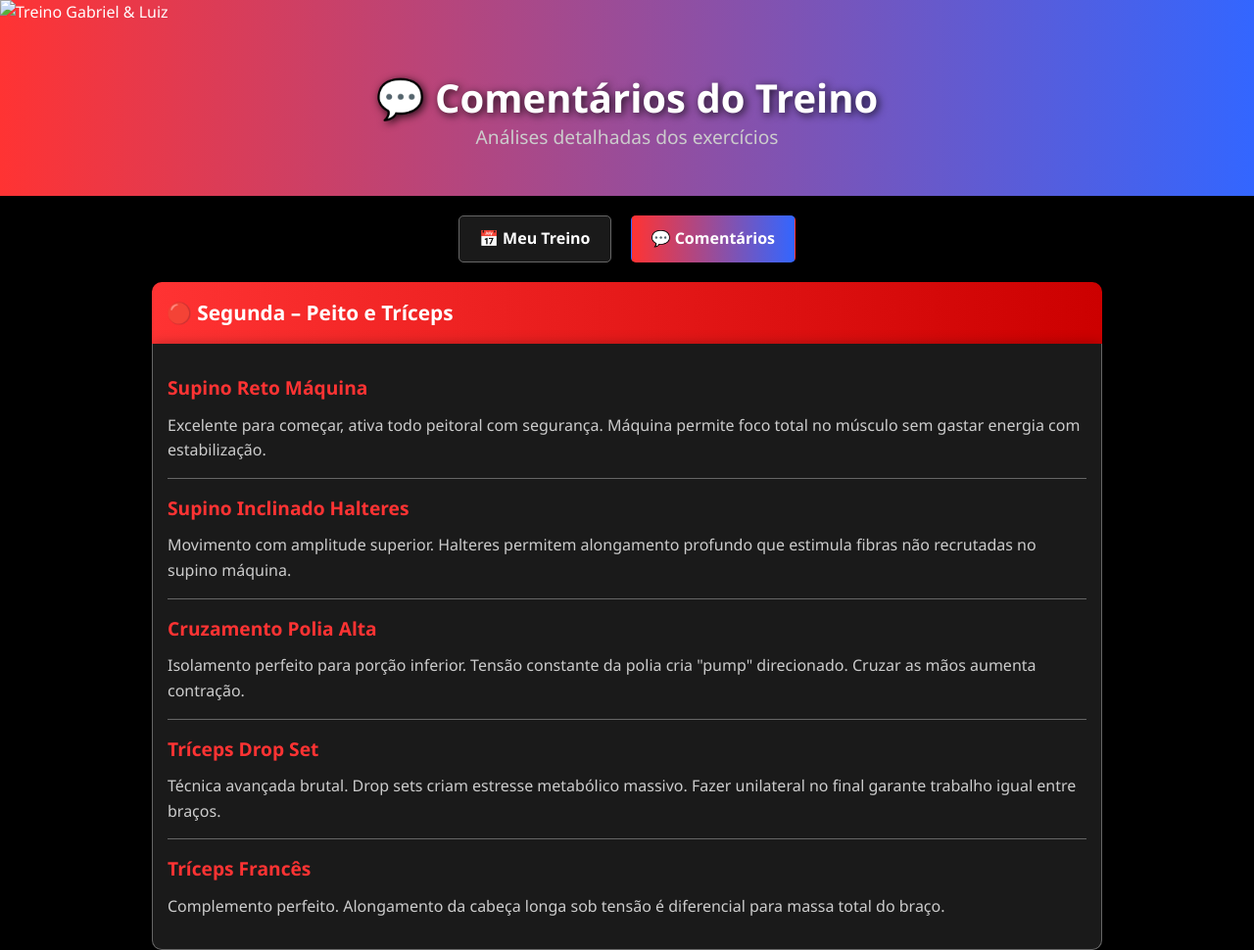
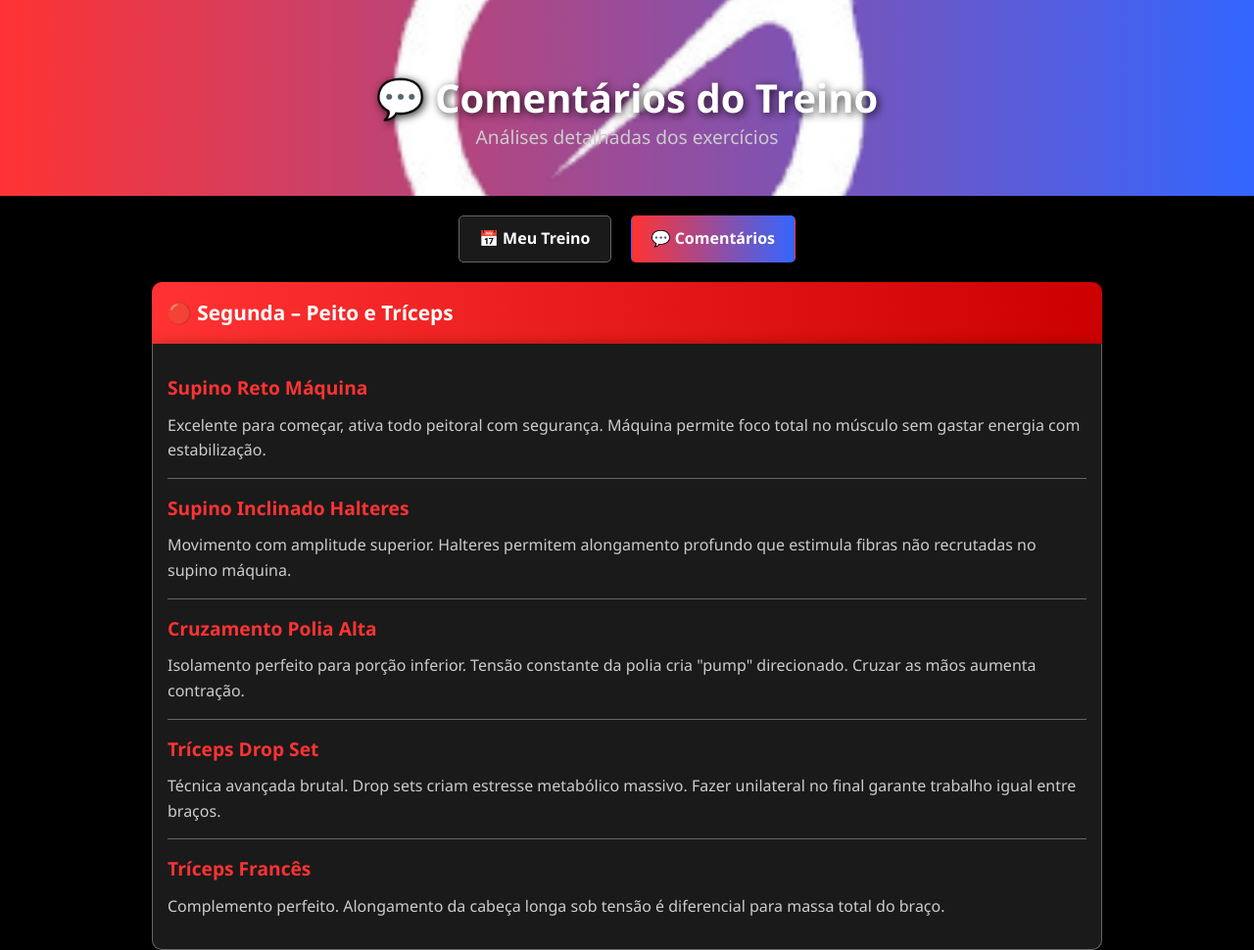
Before and after one commit to jhtdzhc12223/Treino, a plain HTML site: page comentarios.html in a window 1280 px wide. Shown: the top 970 px of the page at 98% size. Drawn offline with Linux system fonts and the light colour scheme.

Commit message:
Update header image from capa.jpg to capa.png

```diff
--- a/comentarios.html
+++ b/comentarios.html
@@ -1,4 +1,3 @@
-<!-- comentarios.html -->
 <!DOCTYPE html>
 <html lang="pt-br">
 <head>
@@ -12,7 +11,7 @@
 <body>
     <header>
         <div class="header-bg">
-            <img src="imagens/capa.jpg" alt="Treino Gabriel & Luiz" class="header-img">
+            <img src="imagens/capa.png" alt="Treino Gabriel & Luiz" class="header-img">
         </div>
         <h1>💬 Comentários do Treino</h1>
         <p class="subtitulo">Análises detalhadas dos exercícios</p>
```
